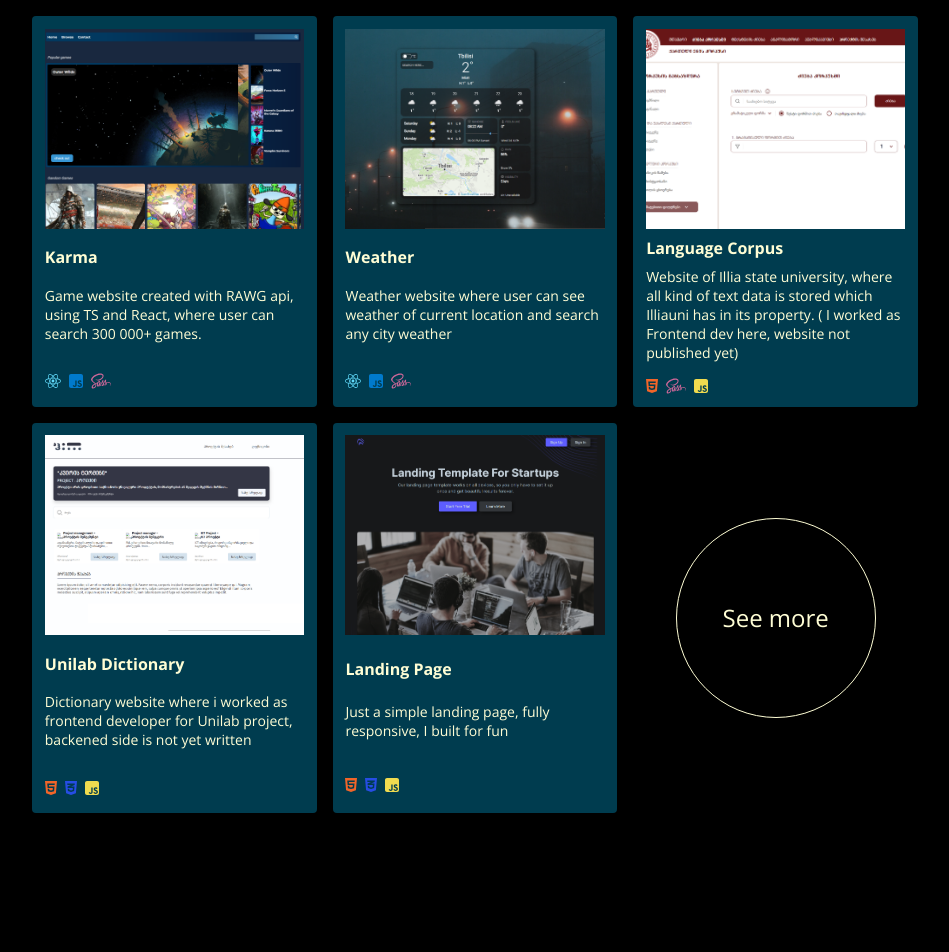
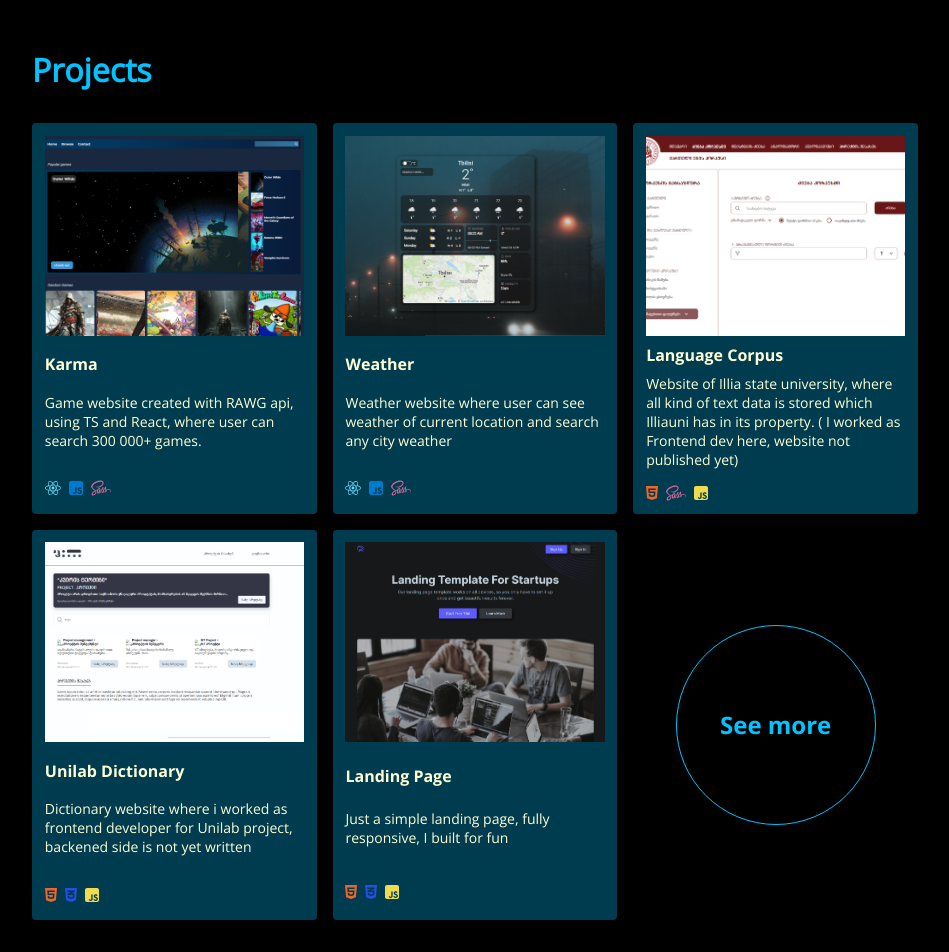
Before and after one commit to Makinloot/Portfolio, a React (Vite) app: page / in a window 1280 px wide. Shown: the part 1936-2888 px from the top of the page, without its empty margins (165-1114 px from the left). Before the commit the page ends 2781 px from the top, so only its background shows below. Built offline with nearby package versions, Linux system fonts and the light colour scheme.

Commit message:
add heading to project & fix project links

```diff
--- a/src/components/header/Burger.tsx
+++ b/src/components/header/Burger.tsx
@@ -40,7 +40,7 @@ export default function Burger(): JSX.Element {
             <a href="#experience">experience</a>
           </li>
           <li>
-            <a href={"/projects"}>projects</a>
+            <a href="#projects">projects</a>
           </li>
           <li>
             <a href={"/contact"}>contact</a>
--- a/src/components/header/Header.tsx
+++ b/src/components/header/Header.tsx
@@ -17,7 +17,7 @@ export default function Header(): JSX.Element {
                 <a href="#experience">experience</a>
               </li>
               <li>
-                <a href={"/projects"}>projects</a>
+                <a href="#projects">projects</a>
               </li>
               <li>
                 <a href={"/contact"}>contact</a>
--- a/src/components/projects/Projects.tsx
+++ b/src/components/projects/Projects.tsx
@@ -23,20 +23,17 @@ const Projects = () => {
   };
 
   return (
-    <div className="Projects flex-col">
+    <section className="Projects flex-col" id="projects">
       <div className="container-small">
+        <h2 className="Projects-heading">projects</h2>
         <div className="Projects-wrapper">
           {handleProjects()}
-          <a
-            href="https://github.com/Makinloot?tab=repositories"
-            target="_blank"
-            className="Projects-card flex-col"
-          >
-            <div className="flex-col">See more</div>
-          </a>
+          <div className="Projects-card flex-col">
+            <a href="https://github.com/Makinloot?tab=repositories" target="_blank" className="flex-col">See more</a>
+          </div>
         </div>
       </div>
-    </div>
+    </section>
   );
 };
 
--- a/src/scss/components/projects/_projects.scss
+++ b/src/scss/components/projects/_projects.scss
@@ -1,5 +1,14 @@
 .Projects {
+  padding-top: 2rem;
   min-height: 70vh;
+
+  @media (max-width: 480px) {
+    padding-top: 0;
+  }
+
+  &-heading {
+    @extend %heading-primary;
+  }
 
   &-wrapper {
     display: grid;
@@ -34,7 +43,12 @@
       display: flex;
       background-color: transparent;
 
-      div {
+      &:hover {
+        scale: 1 !important;
+      }
+
+      a {
+        @extend %btn-primary;
         height: 200px;
         width: 200px;
         border-radius: 50%;
```
Also changed, not shown: src/css/styles.css, 1 other file (tests, documents, lock files or other folders).
